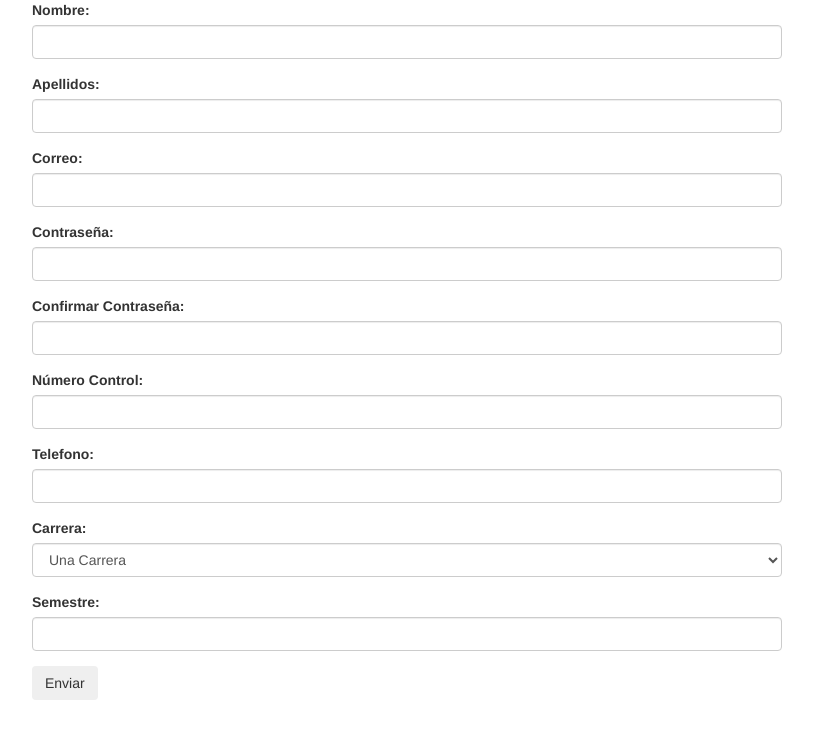
After one commit to minsau/SistemaIngles, a PHP site: page /alumno.php?nuevo=1 in a window 1280 px wide. The commit adds this page. Shown: the top 739 px of the page, without its empty margins (38-851 px from the left). Run offline with PHP 8.4, Linux system fonts and the light colour scheme.

Commit message:
Primer versión de la interfaz para el alumno

```diff
--- /dev/null
+++ b/alumno.php
@@ -0,0 +1,81 @@
+<?php
+	if(!$_GET){
+		echo "hubo un error al desplegar esta página :( ";
+	}else{
+		require_once("includes/conexion.php");
+		$nuevo = $_GET['nuevo'];
+
+?>
+<!DOCTYPE html>
+<html lang="en">
+<head>
+	<meta charset="UTF-8">
+	<?php
+		if($nuevo == 0)
+			echo "<title> Modificar datos </title>";
+		else
+			echo "<title> Página de Inscripción </title>";
+	 ?>
+	<meta name="viewport" content="width=device-width, user-scalable=no, initial-scale=1.0, maximum-scale=1.0, minimum-scale=1.0">
+	<link rel="stylesheet" href="includes/css/bootstrap.min.css">
+	<link rel="stylesheet" href="includes/css/style.css">
+</head>
+<body>
+	<div class="container">
+		<div class="row">
+			<div class="col-lg-8">
+				<form action="accionAlumno.php" method="post" name="form-alumno" id="form-alumno">
+					<div class="form-group">
+						<label for="nombre">Nombre: </label><input type="text" name="nombre" id="nombre" class="form-control" required>
+					</div>
+
+					<div class="form-group">
+						<label for="apellidos">Apellidos: </label><input type="text" name="apellidos" id="apellidos" class="form-control" required>
+					</div>
+
+					<div class="form-group">
+						<label for="correo">Correo: </label><input type="email" name="correo" id="correo" class="form-control" required>
+					</div>
+
+					<div class="form-group">
+						<label for="pass">Contraseña: </label><input type="password" name="pass" id="pass" class="form-control" required>
+					</div>
+
+					<div class="form-group">
+						<label for="passConf">Confirmar Contraseña: </label><input type="password" name="passConf" id="passConf" class="form-control" required>
+					</div>
+
+					<div class="form-group">
+						<label for="numControl">Número Control: </label><input type="text" name="numControl" id="numControl" class="form-control" required>
+					</div>
+
+					<div class="form-group">
+						<label for="telefono">Telefono: </label><input type="tel" name="telefono" id="telefono" class="form-control" required>
+					</div>
+
+					<div class="form-group">
+						<label for="carrera">Carrera: </label>
+						<select name="carrra" id="carrera" class="form-control" required>
+							<option> Una Carrera </option>
+						</select>
+					</div>
+
+					<div class="form-group">
+						<label for="semestre">Semestre: </label><input type="number" name="semestre" id="semestre" class="form-control" required>
+					</div>
+
+					<input type="submit" value="Enviar" class="btn btn-primry">
+				</form>
+			</div>
+		</div>
+	</div>
+
+	<script type="text/javascript" src="includes/js/jquery.js"></script>
+	<script type="text/javascript" src="includes/js/bootstrap.min.js"></script>
+	<script type="text/javascript" src="includes/js/jquery.validate.js"></script>
+</body>
+</html>
+
+<?php
+	}
+?>
--- a/includes/conexion.php
+++ b/includes/conexion.php
@@ -1,9 +1,9 @@
 <?php
 	$con = mysql_connect('localhost','root','esasistemas') or die("Error al conectar"+mysql_error());
 	$db = "Ingles";
-	if(isset($con)){
-		echo "Conexión realizada exitosamente";
-	}
+	//if(isset($con)){
+	//	echo "Conexión realizada exitosamente";
+	//}
 	mysql_select_db($db);
 	mysql_query("SET NAMES 'UTF-8'");
 
--- a/index.php
+++ b/index.php
@@ -24,7 +24,7 @@
 						<label> Contraseña:  </label> <input type="password" name="pass" id="pass" class="form-control" required>
 					</div>
 
-					<input type="submit" value="Ingresar" class="btn btn-primary">	Si eres nuevo por favor <a href="alumno.php?nuevo=0"> Registrate </a>
+					<input type="submit" value="Ingresar" class="btn btn-primary">	Si eres nuevo por favor <a href="alumno.php?nuevo=1"> Registrate </a>
 				</form>
 			</div>
 		</div>
```
Also changed, not shown: loguear.php (+10 -0 lines).
